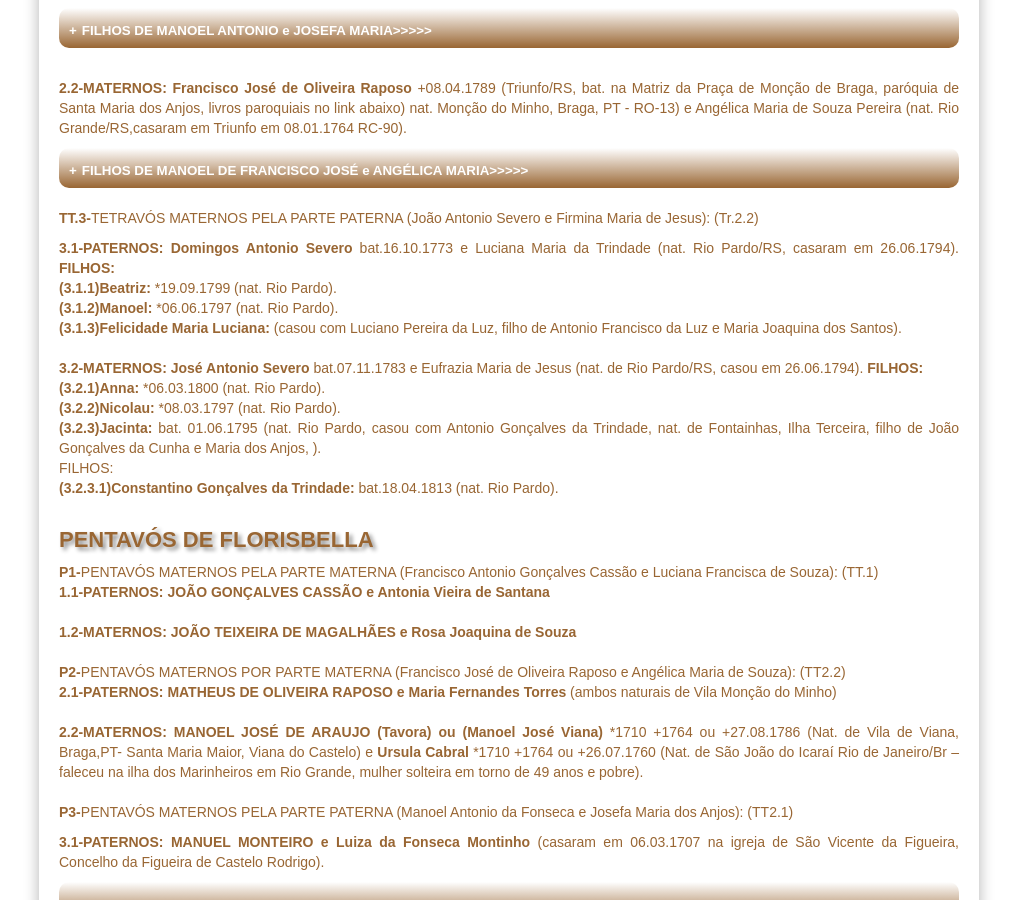
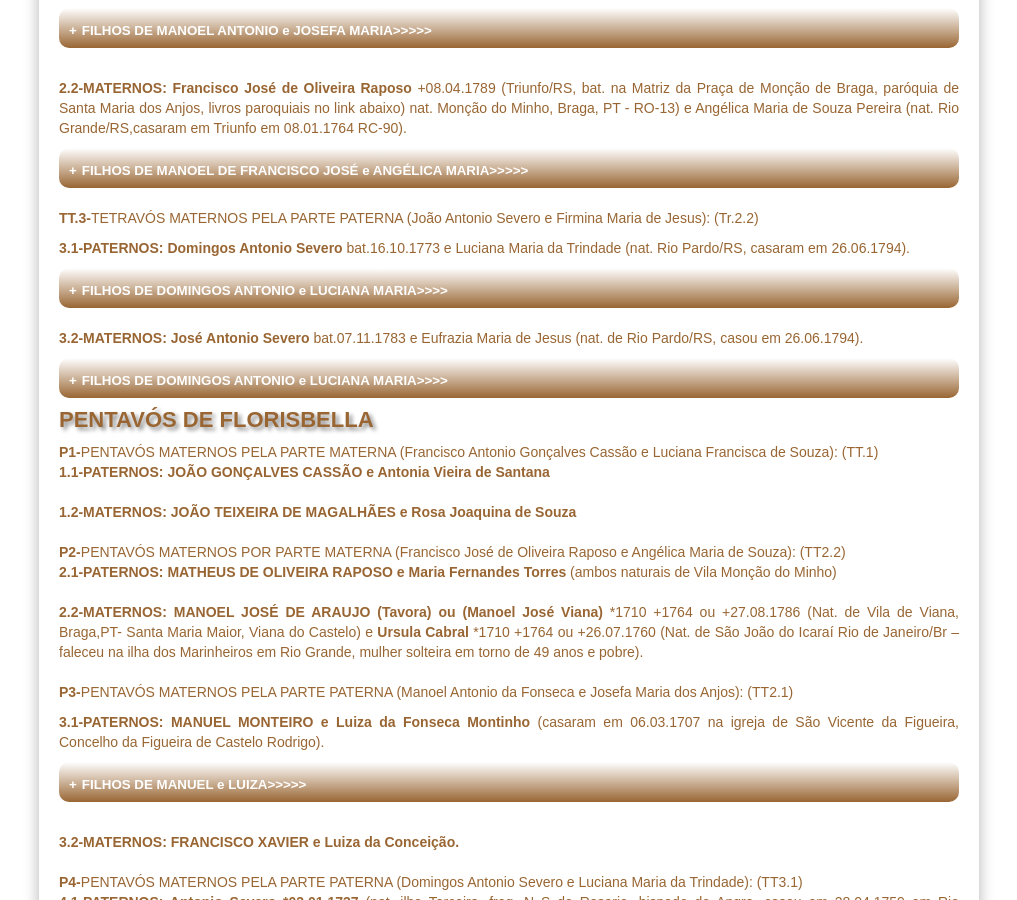
Before and after one commit to claudiovargas1955/claudiovargas1955.github.io, a Jekyll site: the page built from _pages/arvore-genealogica-de-costados-de-florisbella.html, in a window 1280 px wide and 900 px high, scrolled down 2042 px. Shown: the whole window, without its empty margins (131-1148 px from the left). Built offline with Jekyll 4.4.1, drawn with Linux system fonts in a browser that asks for light colours; some web fonts are replaced.

Commit message:
Update arvore-genealogica-de-costados-de-florisbella.html

```diff
--- a/_pages/arvore-genealogica-de-costados-de-florisbella.html
+++ b/_pages/arvore-genealogica-de-costados-de-florisbella.html
@@ -865,25 +865,28 @@ Maria Angélica de Oliveira (batizada em 09.12.1779 nat. de Triunfo/RS, casaram
  <b>(2.2.15)Rosa de Oliveira Raposo: </b>*16.08.1786 (nat. de Triunfo, RS).</p></details></br>
 
 
- <p><b>TT.3-</b>TETRAVÓS MATERNOS PELA PARTE PATERNA (João Antonio Severo e Firmina Maria de Jesus): (Tr.2.2)<br></p>
+<p><b>TT.3-</b>TETRAVÓS MATERNOS PELA PARTE PATERNA (João Antonio Severo e Firmina Maria de Jesus): (Tr.2.2)<br></p>
 <p><b>3.1-PATERNOS: Domingos Antonio Severo </b>bat.16.10.1773 e Luciana Maria da Trindade (nat. Rio Pardo/RS, casaram em 26.06.1794).
-<b>FILHOS:</b><br>
+<p><details><p><summary><b>FILHOS DE DOMINGOS ANTONIO e LUCIANA MARIA>>>></b></summary></p><br>
 <b>(3.1.1)Beatriz: </b>*19.09.1799 (nat. Rio Pardo).<br>
 <b>(3.1.2)Manoel: </b>*06.06.1797 (nat. Rio Pardo).<br>
 <b>(3.1.3)Felicidade Maria Luciana: </b>(casou com Luciano Pereira da Luz, filho de Antonio Francisco da Luz e Maria Joaquina dos
-Santos).<br><br>
+ Santos).</p></details><br>
 
-<b>3.2-MATERNOS: José Antonio Severo </b>bat.07.11.1783 e Eufrazia Maria de Jesus (nat. de Rio Pardo/RS, casou em 26.06.1794). <b>FILHOS:</b><br>
-<b>(3.2.1)Anna: </b>*06.03.1800 (nat. Rio Pardo).<br>
+
+<p><b>3.2-MATERNOS: José Antonio Severo </b>bat.07.11.1783 e Eufrazia Maria de Jesus (nat. de Rio Pardo/RS, casou em 26.06.1794).</p>
+<p><details><p><summary><b>FILHOS DE DOMINGOS ANTONIO e LUCIANA MARIA>>>></b></summary></p><br>
+<p><b>(3.2.1)Anna: </b>*06.03.1800 (nat. Rio Pardo).<br>
 <b>(3.2.2)Nicolau: </b>*08.03.1797 (nat. Rio Pardo).<br>
 <b>(3.2.3)Jacinta: </b>bat. 01.06.1795 (nat. Rio Pardo, casou com Antonio Gonçalves da Trindade, nat. de Fontainhas, Ilha Terceira,
 filho de João Gonçalves da Cunha e Maria dos Anjos, ). <br>FILHOS:</b><br>
-<b>(3.2.3.1)Constantino Gonçalves da Trindade: </b>bat.18.04.1813 (nat. Rio Pardo).<br><br>
+<b>(3.2.3.1)Constantino Gonçalves da Trindade: </b>bat.18.04.1813 (nat. Rio Pardo).<br></p></details>
 
 <h4><b></b>PENTAVÓS DE FLORISBELLA</h4>
 <p><b>P1-</b>PENTAVÓS MATERNOS PELA PARTE MATERNA (Francisco Antonio Gonçalves Cassão e Luciana Francisca de Souza): (TT.1)<br/>
 <b>1.1-PATERNOS: JOÃO GONÇALVES CASSÃO e Antonia Vieira de Santana</b> <br/><br/>
-<b>1.2-MATERNOS: JOÃO TEIXEIRA DE MAGALHÃES e Rosa Joaquina de Souza</b><br/><br/>
+
+ <b>1.2-MATERNOS: JOÃO TEIXEIRA DE MAGALHÃES e Rosa Joaquina de Souza</b><br/><br/>
 
  <b>P2-</b>PENTAVÓS MATERNOS POR PARTE MATERNA </b>(Francisco José de Oliveira Raposo e Angélica Maria de Souza): (TT2.2)<br/>
  <b>2.1-PATERNOS: MATHEUS DE OLIVEIRA RAPOSO e Maria Fernandes Torres</b> (ambos naturais de Vila Monção do Minho)<br/><br/>
```
